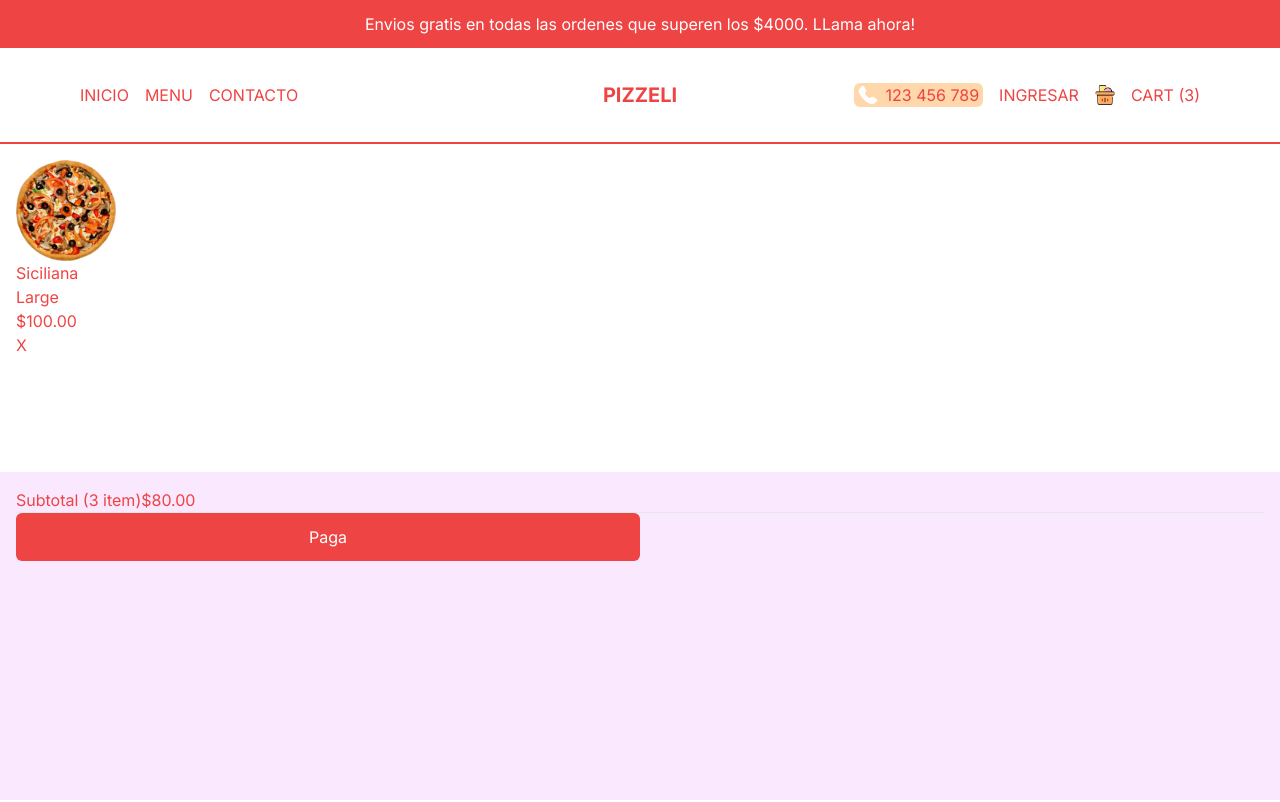
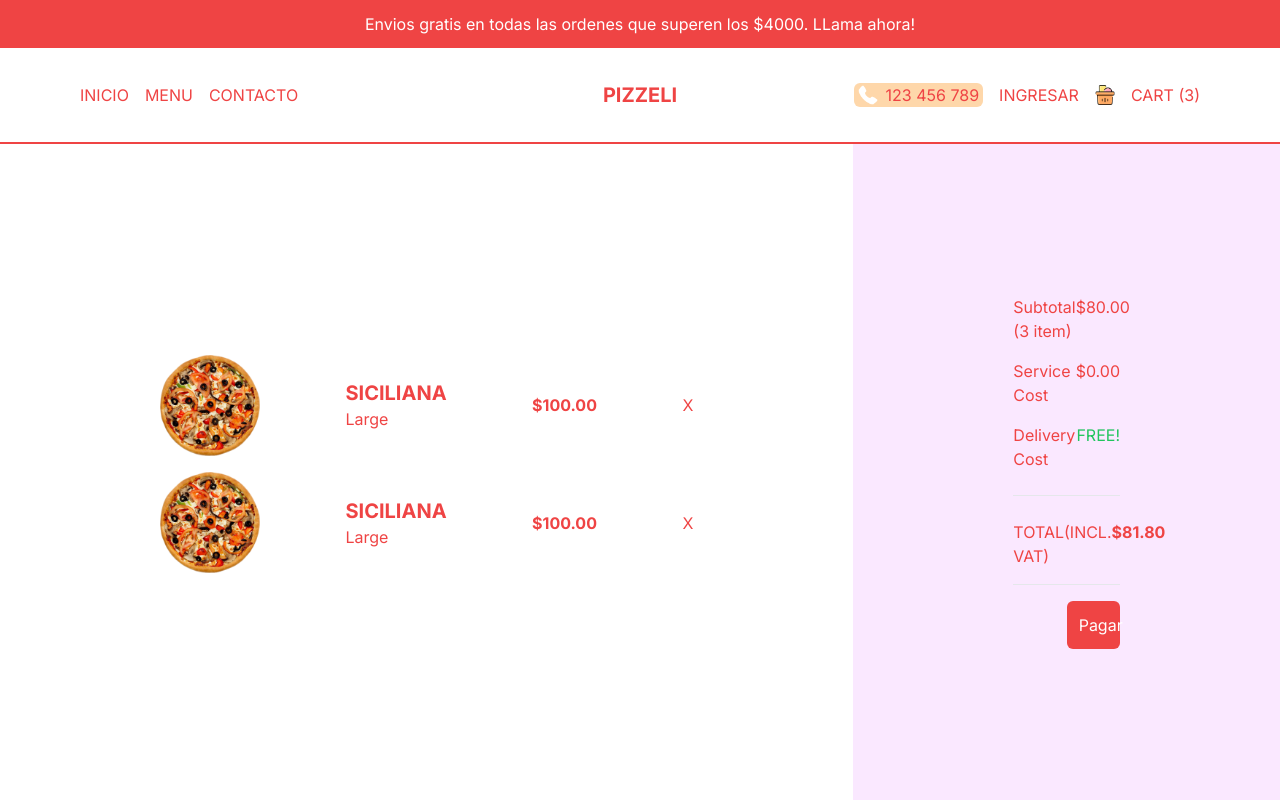
Before and after one commit to Thhomas1/pitzeria, a Next.js app: page /cart in a window 1280 px wide. Shown: the top 802 px of the page. Built offline with nearby package versions, Linux system fonts and the light colour scheme.

Commit message:
cartpagefinished

```diff
--- a/src/app/cart/page.tsx
+++ b/src/app/cart/page.tsx
@@ -3,25 +3,48 @@
 
 const CartPage = () => {
   return (
-    <div className="h-[calc(100vh-6rem)] md:h-[calc(100vh-9rem)] flex flex-col text-red-500">
-      <div className="h-1/2 p-4">
-        <div className="">
+    <div className="h-[calc(100vh-6rem)] md:h-[calc(100vh-9rem)] flex flex-col text-red-500 lg:flex-row">
+      <div className="h-1/2 p-4 flex flex-col justify-center overflow-scroll lg:h-full lg:w-2/3 2xl:w-1/2 lg:px-20 xl:px-40">
+        <div className="flex items-center justify-between mb-4">
           <Image src="/temporary/p1.png" alt="" width={100} height={100}/>
           <div className="">
-            <h1>Siciliana</h1>
+            <h1 className='uppercase text-xl font-bold'>Siciliana</h1>
             <span>Large</span>
           </div>
-          <h2>$100.00</h2>
-          <span>X</span>
+          <h2 className='font-bold'>$100.00</h2>
+          <span className='cursor-pointer'>X</span>
+        </div>
+        <div className="flex items-center justify-between mb-4">
+          <Image src="/temporary/p1.png" alt="" width={100} height={100}/>
+          <div className="">
+            <h1 className='uppercase text-xl font-bold'>Siciliana</h1>
+            <span>Large</span>
+          </div>
+          <h2 className='font-bold'>$100.00</h2>
+          <span className='cursor-pointer'>X</span>
         </div>
       </div>
-      <div className="h-1/2 p-4 bg-fuchsia-100">
-        <div className="">
+      <div className="h-1/2 p-4 bg-fuchsia-100 flex flex-col gap-4 justify-center lg:h-full lg:w-1/3 2xl:w-1/2 lg:px-20 xl:px-40 2xl:text-xl 2xl:gap-6">
+        <div className="flex justify-between ">
           <span className="">Subtotal (3 item)</span>
           <span className="">$80.00</span>
         </div>
+        <div className="flex justify-between ">
+          <span className="">Service Cost</span>
+          <span className="">$0.00</span>
+        </div>
+        <div className="flex justify-between ">
+          <span className="">Delivery Cost</span>
+          <span className="text-green-500">FREE!</span>
+        </div>
+        <hr className="my-2" />
+        <div className="flex justify-between ">
+          <span className="">TOTAL(INCL. VAT)</span>
+          <span className="font-bold">$81.80</span>
+        </div>
+
         <hr className='' />
-        <button className="bg-red-500 text-white p-3 rounded-md w-1/2">Paga</button>
+        <button className="bg-red-500 text-white p-3 rounded-md w-1/2 self-end">Pagar</button>
       </div>
     </div>
   )
```
